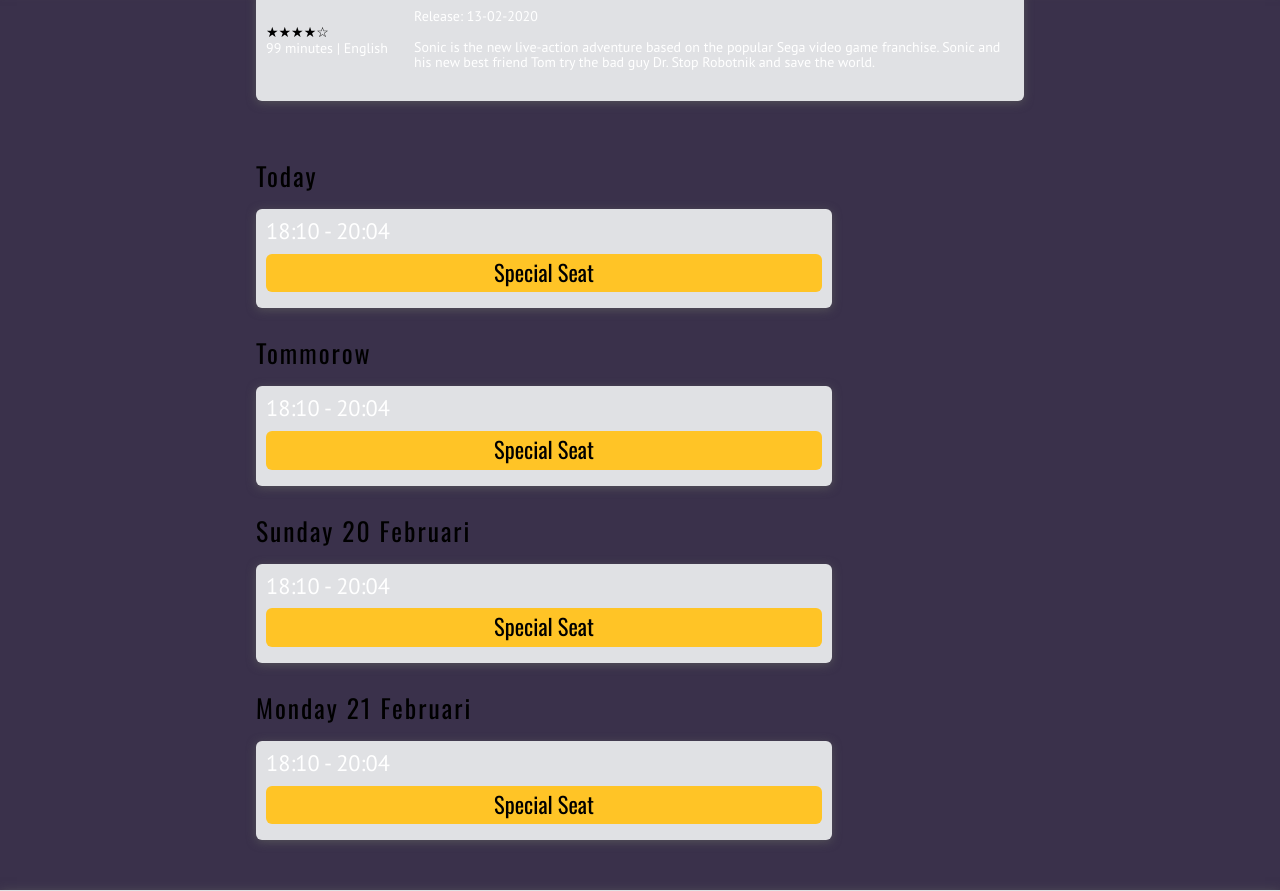
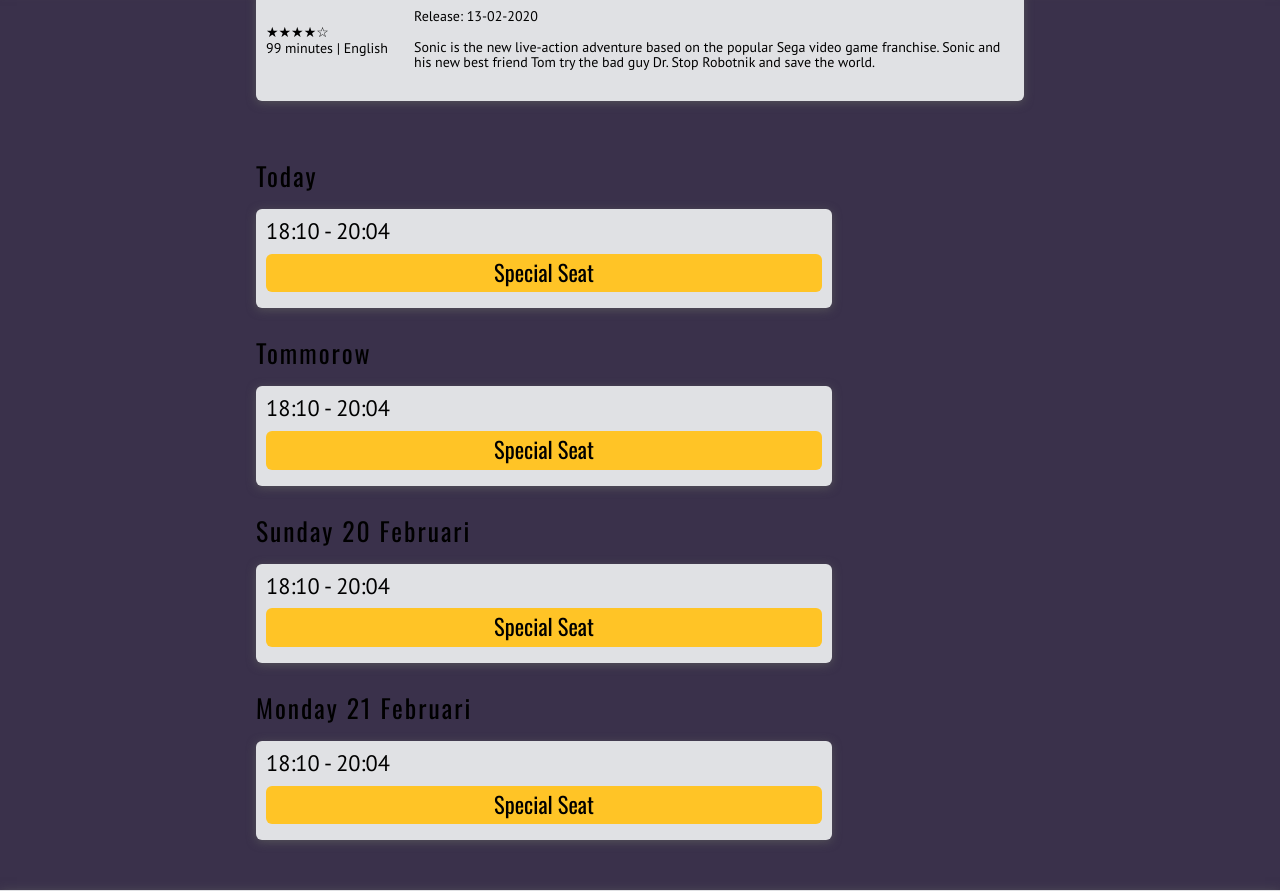
Before and after one commit to Autisem/kassasysteem, a PHP site: page /movie.php in a window 1280 px wide; the page is wider, and only the part inside the window is pictured. Shown: the part 718-1609 px from the top of that part. Run offline with PHP 8.4, Linux system fonts and the light colour scheme; some libraries are stand-ins or nearby versions.

Commit message:
fix color & buttons

```diff
--- a/css/style.css
+++ b/css/style.css
@@ -58,6 +58,7 @@ body {
 }
 .img-title h2 {
     font-size: 2.9rem;
+    color: black;
 }
 .movie-title {
     padding-top: 30vh;
@@ -78,6 +79,9 @@ body {
     padding: 10px;
     margin: 10px 0;
     box-shadow: 0px 2px 10px 0px rgba(94, 94, 94, 0.75);
+}
+.movie-details p {
+  color: black;
 }
 .lore {
     width: 600px;
@@ -106,6 +110,9 @@ body {
     position: relative;
     border-radius: 6px;
     box-shadow: 0px 2px 10px 0px rgba(94, 94, 94, 0.75);
+}
+.time p {
+  color: black
 }
 .time .special-seat {
     margin: 6px 0;
@@ -259,6 +266,7 @@ table input[type=number]{
     border: none;
     border-radius: 6px;
     background: #FFC426;
+    font-size: 1.3rem;
 }
 
 /*  -=========================-
```
